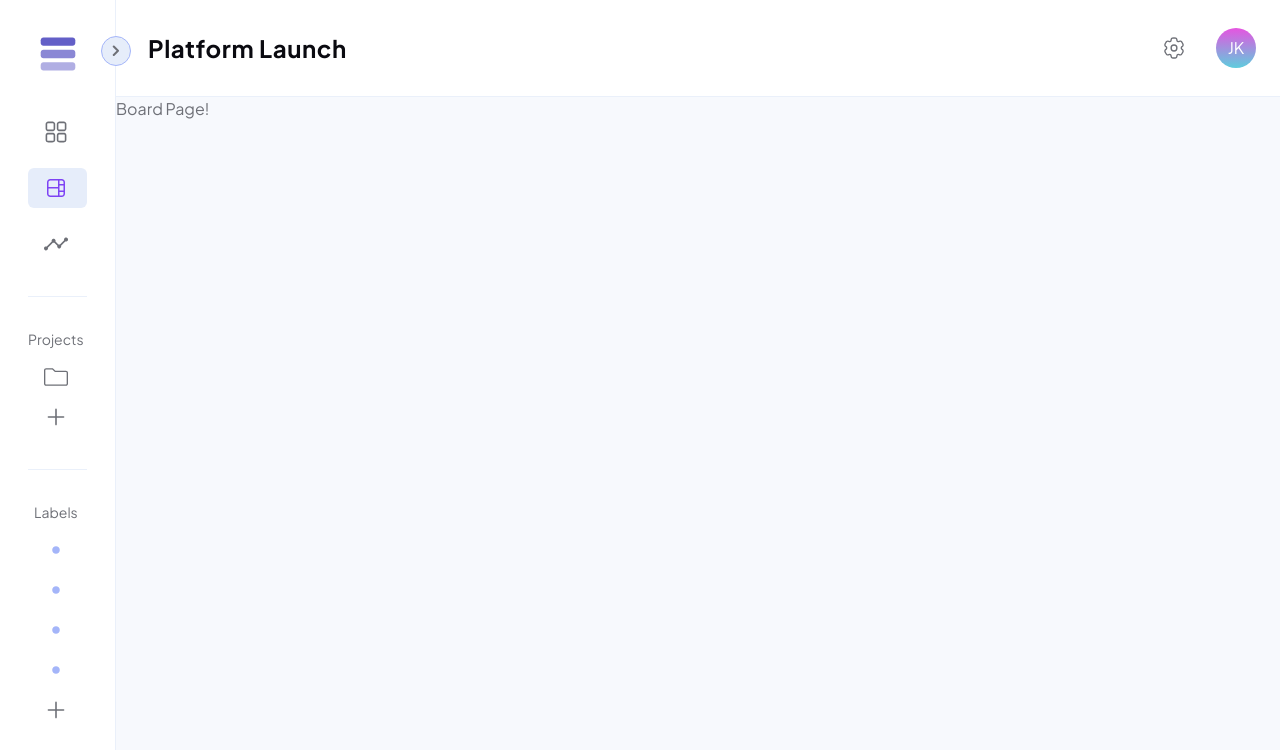
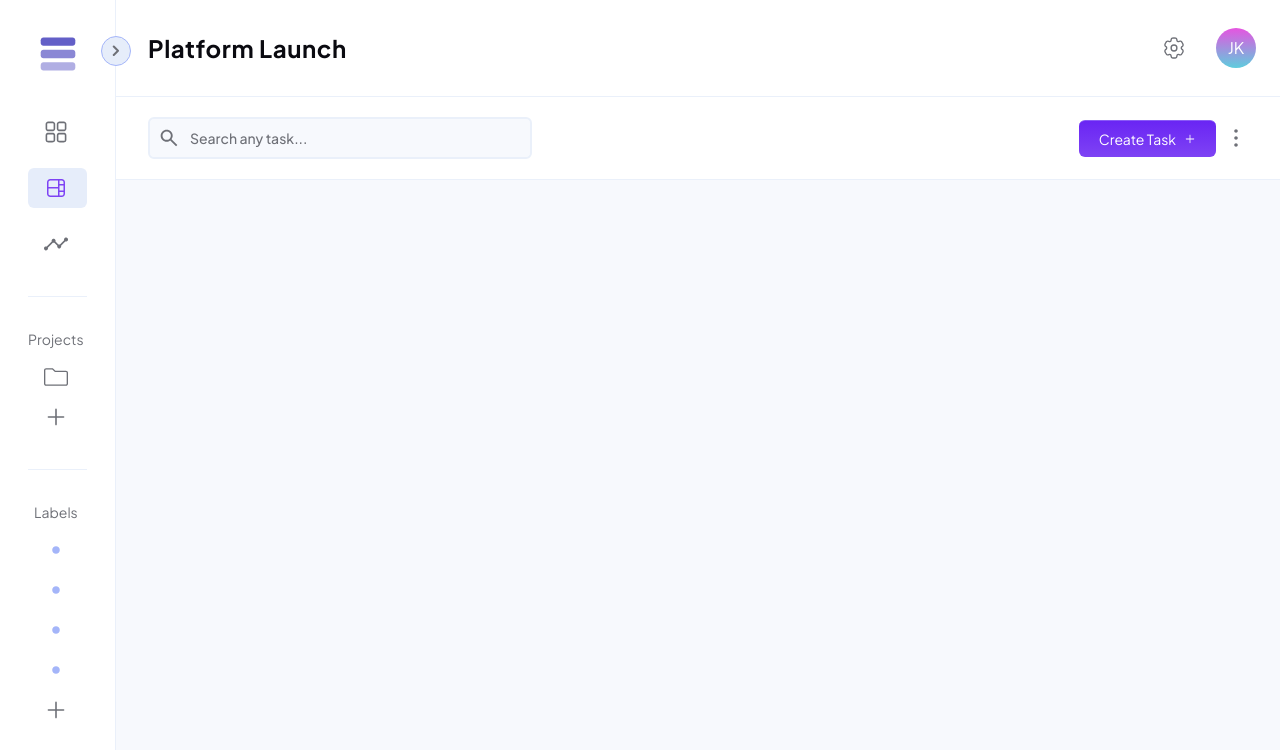
Before and after one commit to jkellerman/TaskFlow, a Next.js app: page /board in a window 1280 px wide. Shown: the top 750 px of the page. Built offline with nearby package versions, Linux system fonts and the light colour scheme.

Commit message:
feat: add button component to board page & label and project components

```diff
--- a/app/(dashboard)/board/page.tsx
+++ b/app/(dashboard)/board/page.tsx
@@ -1,9 +1,31 @@
-import ThemeProvider from "@/components/ui/theme";
+import Icons from "@/components/icons";
+import { Button } from "@/components/ui/button";
 
 export default function Page() {
 	return (
-		<>
-			<h1>Board Page!</h1>
-		</>
+		<div className="flex items-center justify-between border-b border-border bg-white px-8 py-5 dark:bg-tertiary">
+			<div className="relative flex max-w-96 flex-1 flex-shrink-0 text-text ">
+				<label htmlFor="search" className="sr-only">
+					Search
+				</label>
+				<input
+					className=" peer block w-full rounded-md border-2 border-border bg-secondary py-[9px] pl-10 text-sm font-medium text-tertiary-darker outline-1 outline-secondary-darker placeholder:text-text dark:bg-tertiary-lighter dark:text-white dark:outline-text"
+					placeholder="Search any task..."
+				/>
+				<Icons
+					icon="Search"
+					className="absolute left-3 top-1/2 h-[18px] w-[18px] -translate-y-1/2 transition-colors duration-300 peer-focus:text-tertiary-darker dark:peer-focus:text-white"
+				/>
+			</div>
+			<div className="flex items-center gap-2">
+				<Button className="gap-2 bg-size-200">
+					Create Task
+					<Icons icon="Plus" className="hidden h-3 w-3 hover:bg-pos-100 lg:block" />
+				</Button>
+				<button type="button" className="transition-colors hover:text-tertiary-darker dark:hover:text-white">
+					<Icons icon="Ellipsis" className="h-6 w-6" />
+				</button>
+			</div>
+		</div>
 	);
 }
--- a/components/labels.tsx
+++ b/components/labels.tsx
@@ -1,6 +1,5 @@
-import Link from "next/link";
-
 import Icons from "./icons";
+import { Button } from "./ui/button";
 
 const labels = [{ name: "Development" }, { name: "UI Design" }, { name: "Testing" }, { name: "Research" }];
 
@@ -29,7 +28,7 @@ export default function Labels({ isExpanded }: LabelsProps) {
 					</li>
 				))}
 			</ul>
-			<button className="flex max-w-[190px] items-center gap-x-3 px-4 py-2 hover:text-tertiary-darker dark:hover:text-white">
+			<Button className="gap-x-3" variant="ghost" size="md">
 				<span className="min-h-6 min-w-6">
 					<Icons icon="Plus" className="h-6 w-6" />
 				</span>
@@ -38,7 +37,7 @@ export default function Labels({ isExpanded }: LabelsProps) {
 				>
 					Create New
 				</span>
-			</button>
+			</Button>
 		</div>
 	);
 }
--- a/components/projects.tsx
+++ b/components/projects.tsx
@@ -1,6 +1,7 @@
 import Link from "next/link";
 
 import Icons from "./icons";
+import { Button } from "./ui/button";
 
 interface ProjectsProps {
 	isExpanded: boolean;
@@ -18,24 +19,27 @@ export default function Projects({ isExpanded }: ProjectsProps) {
 						key={i}
 						className="relative flex items-center rounded-md transition-colors hover:text-tertiary-darker dark:hover:text-white"
 					>
+						<Button asChild variant="ghost" size="md">
 							<Link
 								href={`board/${project.name}`}
-							className="flex max-w-[190px] items-center gap-x-3 px-4 py-2 after:absolute after:h-full after:w-full after:content-['']"
+								className="gap-x-3 after:absolute after:h-full after:w-full after:content-['']"
 							>
 								<span className="min-h-6 min-w-6">
 									<Icons icon="Folder" className="h-6 w-6" />
 								</span>
 
 								<span
-								className={`text-tertiary-dark w-full origin-left  truncate font-medium capitalize transition-transform duration-500  dark:hover:text-white ${!isExpanded && "scale-0"}`}
+									className={`text-tertiary-dark w-full origin-left  truncate font-medium capitalize
+								transition-transform duration-500  dark:hover:text-white ${!isExpanded && "scale-0"}`}
 								>
 									{project.name}
 								</span>
 							</Link>
+						</Button>
 					</li>
 				))}
 			</ul>
-			<button className="flex max-w-[190px] items-center gap-x-3 px-4 py-2 hover:text-tertiary-darker dark:hover:text-white">
+			<Button className="gap-x-3 text-base" variant="ghost" size="md">
 				<span className="min-h-6 min-w-6">
 					<Icons icon="Plus" className=" h-6 w-6 " />
 				</span>
@@ -44,7 +48,7 @@ export default function Projects({ isExpanded }: ProjectsProps) {
 				>
 					Create New
 				</span>
-			</button>
+			</Button>
 		</>
 	);
 }
```
Lines whose indentation alone changed are shown as unchanged.
